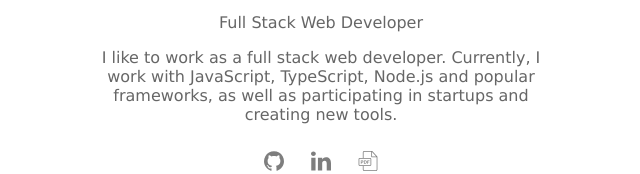
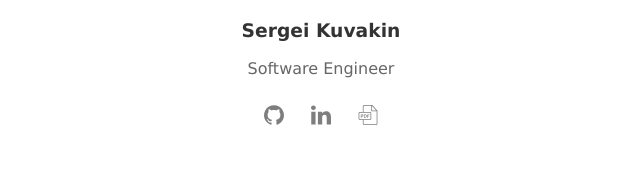
Before and after one commit to lafin/lafin.me, a plain HTML site: page index.html in a window 1280 px wide. Shown: the part 431-605 px from the top of the page, without its empty margins (319-959 px from the left). Drawn offline with Linux system fonts and the light colour scheme.

Commit message:
feat: removed description

```diff
--- a/assets/style.css
+++ b/assets/style.css
@@ -45,11 +45,6 @@ body {
   color: rgba(51, 51, 51, 0.75);
 }
 
-.profile .card__description {
-  color: rgba(51, 51, 51, 0.75);
-  font-size: 16px;
-}
-
 .profile .networks {
   margin: 0 auto;
 }
--- a/index.html
+++ b/index.html
@@ -35,10 +35,7 @@
           alt="avatar" loading="lazy"></section>
       <section class="card" itemscope="" itemtype="http://schema.org/Person">
         <h1 class="card__name" itemprop="name">Sergei Kuvakin</h1>
-        <p class="card__position" itemprop="jobTitle">Full Stack Web Developer</p>
-        <p class="card__description" itemprop="description">I like to work as a full stack web developer.
-          Currently, I work with JavaScript, TypeScript, Node.js and popular frameworks, as well as
-          participating in startups and creating new tools.</p>
+        <p class="card__position" itemprop="jobTitle">Software Engineer</p>
       </section>
       <section class="networks">
         <a class="networks__network" href="https://github.com/lafin" target="_blank" rel="noopener noreferrer"
```
